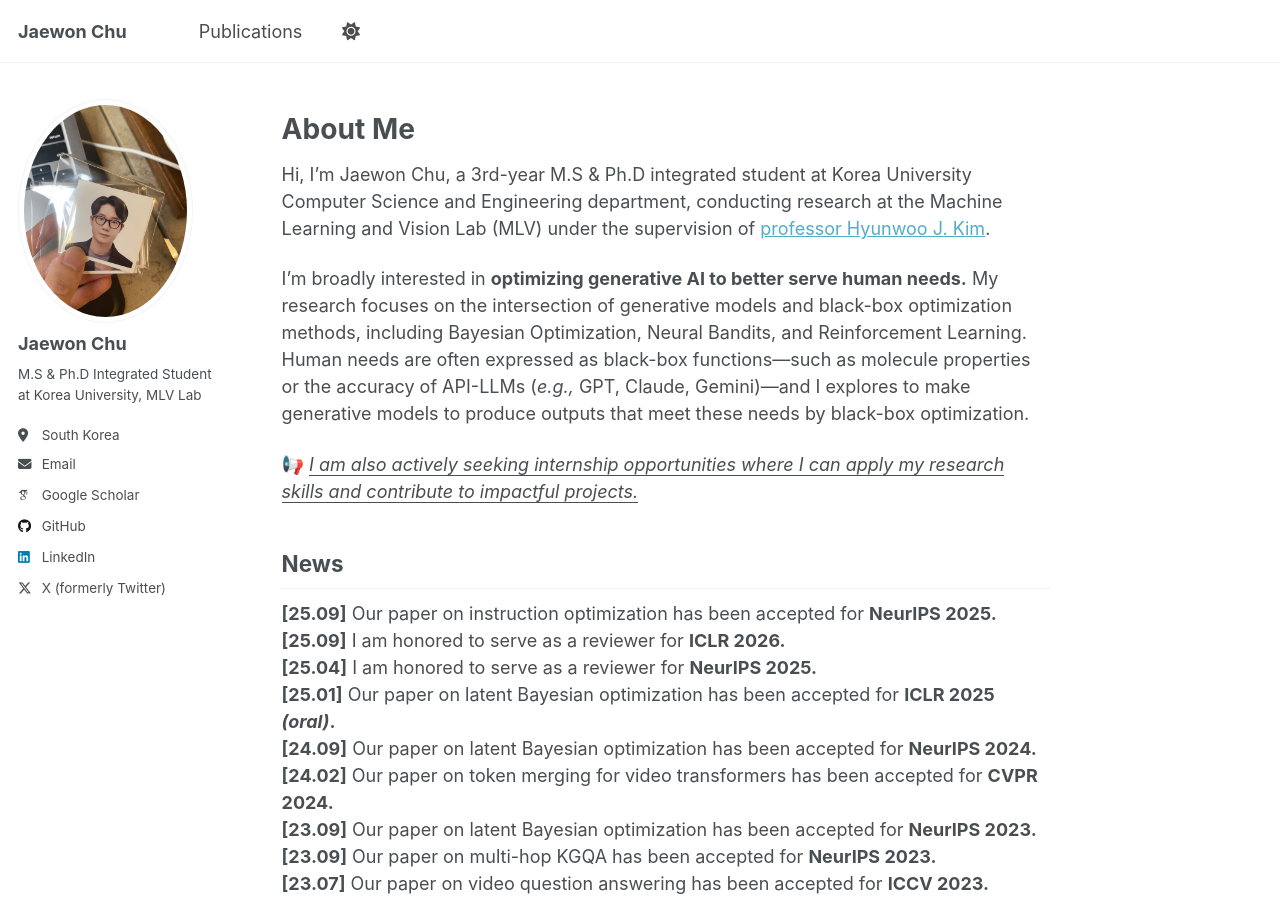
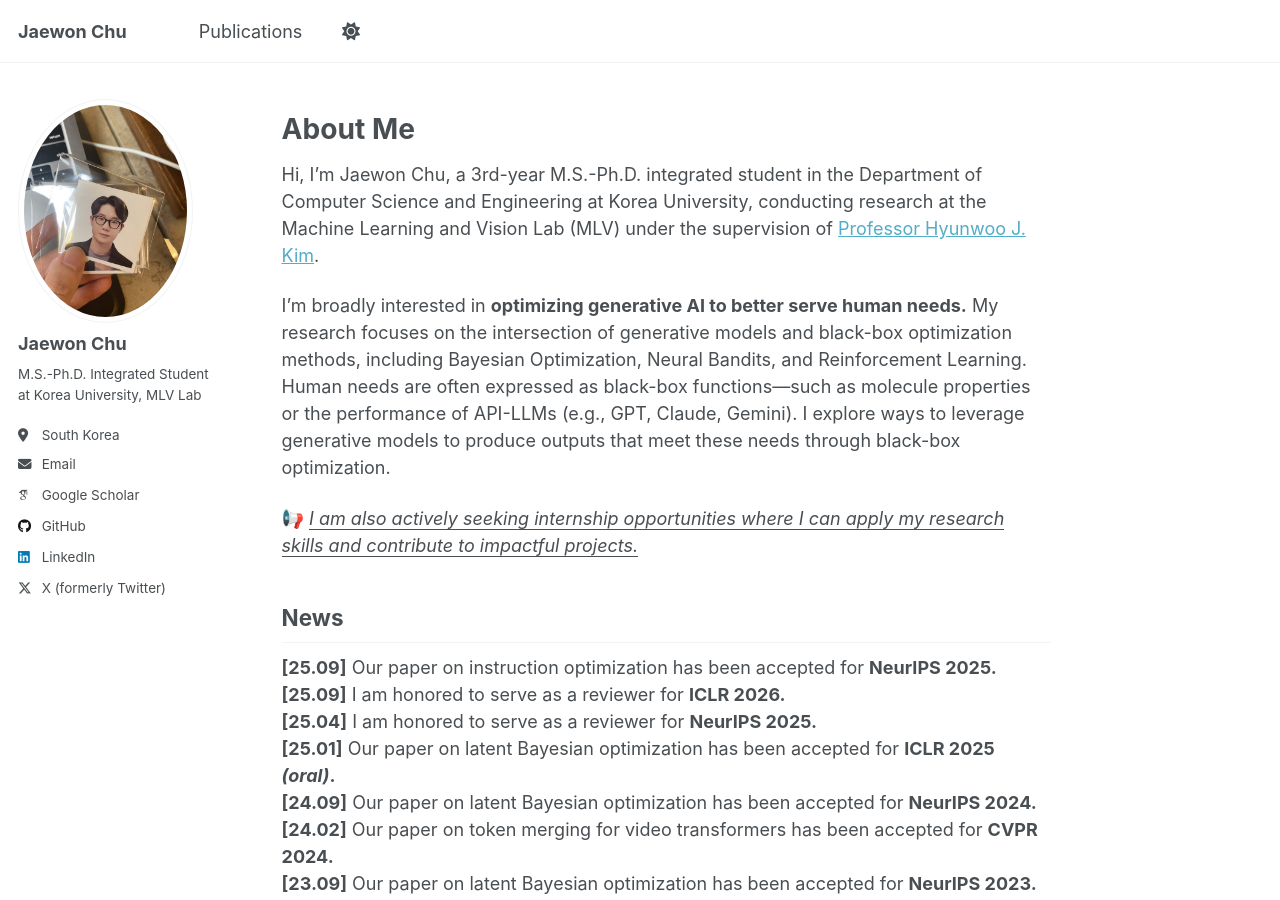
Before and after one commit to jaewonchu/jaewonchu.github.io, a Jekyll site: the page built from _pages/about.md, in a window 1280 px wide and 900 px high. Built offline with Jekyll 4.4.1, drawn with Linux system fonts in a browser that asks for light colours; some web fonts are replaced; a script that is not in the unit is left out.

Commit message:
Modification

```diff
--- a/_config.yml
+++ b/_config.yml
@@ -26,7 +26,7 @@ author:
   avatar           : "jaewonchu.jpg" # filename of avatar image placed in /images/ for author profile
   name             : "Jaewon Chu" # The name to display in the author profile
   pronouns         : # example: "she/her"
-  bio              : "M.S & Ph.D Integrated Student at Korea University, MLV Lab"
+  bio              : "M.S.-Ph.D. Integrated Student at Korea University, MLV Lab"
   location         : "South Korea"
   uri              : # URL
   email            : "allonsy07@korea.ac.kr"
--- a/_pages/about.md
+++ b/_pages/about.md
@@ -8,9 +8,9 @@ redirect_from:
 ---
 About Me
 ======
-Hi, I’m Jaewon Chu, a 3rd-year M.S & Ph.D integrated student at Korea University Computer Science and Engineering department, conducting research at the Machine Learning and Vision Lab (MLV) under the supervision of [professor Hyunwoo J. Kim](https://www.hyunwoojkim.com/).
+Hi, I’m Jaewon Chu, a 3rd-year M.S.-Ph.D. integrated student in the Department of Computer Science and Engineering at Korea University, conducting research at the Machine Learning and Vision Lab (MLV) under the supervision of [Professor Hyunwoo J. Kim](https://www.hyunwoojkim.com/).
 
-I'm broadly interested in <strong>optimizing generative AI to better serve human needs.</strong> My research focuses on the intersection of generative models and black-box optimization methods, including Bayesian Optimization, Neural Bandits, and Reinforcement Learning. Human needs are often expressed as black-box functions—such as molecule properties or the accuracy of API-LLMs (*e.g.,* GPT, Claude, Gemini)—and I explores to make generative models to produce outputs that meet these needs by black-box optimization.
+I’m broadly interested in <strong>optimizing generative AI to better serve human needs.</strong> My research focuses on the intersection of generative models and black-box optimization methods, including Bayesian Optimization, Neural Bandits, and Reinforcement Learning. Human needs are often expressed as black-box functions—such as molecule properties or the performance of API-LLMs (e.g., GPT, Claude, Gemini). I explore ways to leverage generative models to produce outputs that meet these needs through black-box optimization.
 
 📢 _<u>I am also actively seeking internship opportunities where I can apply my research skills and contribute to impactful projects.</u>_
 
```
